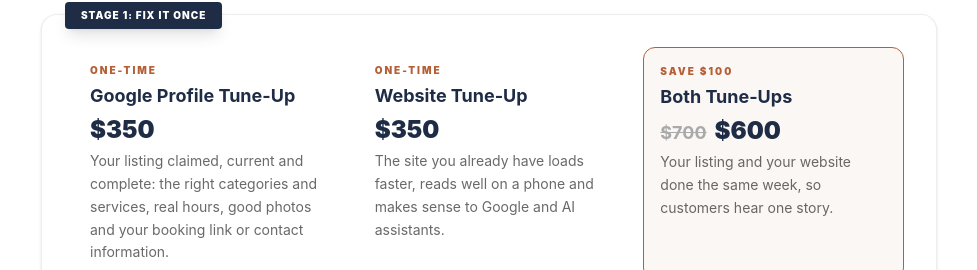
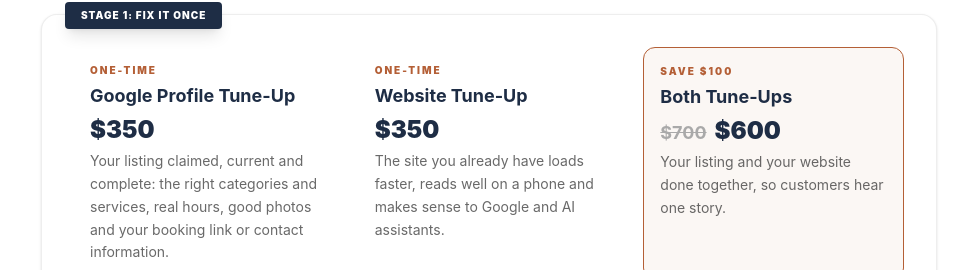
Before and after one commit to mtg-ohio/miles-to-go-site, a React (Vite) app: page / in a window 1280 px wide. Shown: the part 2694-2964 px from the top of the page, without its empty margins (151-1128 px from the left). Built offline with nearby package versions, Linux system fonts and the light colour scheme.

Commit message:
Both Tune-Ups: done together

```diff
--- a/src/components/PricingSection.tsx
+++ b/src/components/PricingSection.tsx
@@ -5,7 +5,7 @@
 const ONE_TIME = [
   { name: 'Google Profile Tune-Up', price: '$350', text: 'Your listing claimed, current and complete: the right categories and services, real hours, good photos and your booking link or contact information.' },
   { name: 'Website Tune-Up', price: '$350', text: 'The site you already have loads faster, reads well on a phone and makes sense to Google and AI assistants.' },
-  { name: 'Both Tune-Ups', price: '$600', was: '$700', text: 'Your listing and your website done the same week, so customers hear one story.', best: true },
+  { name: 'Both Tune-Ups', price: '$600', was: '$700', text: 'Your listing and your website done together, so customers hear one story.', best: true },
   { name: 'Move Your Existing Website', price: 'from $600', text: 'Your same site, moved off Wix, Squarespace or GoDaddy to a faster home you own outright.' },
   { name: 'Your New Landing Page', price: '$950', text: 'One strong page, built to be found, with the Google Profile Tune-Up included.' },
   { name: 'Your New Website', price: 'from $2,500', text: 'Room for your whole story: home, services, about, reviews and contact.' },
```
